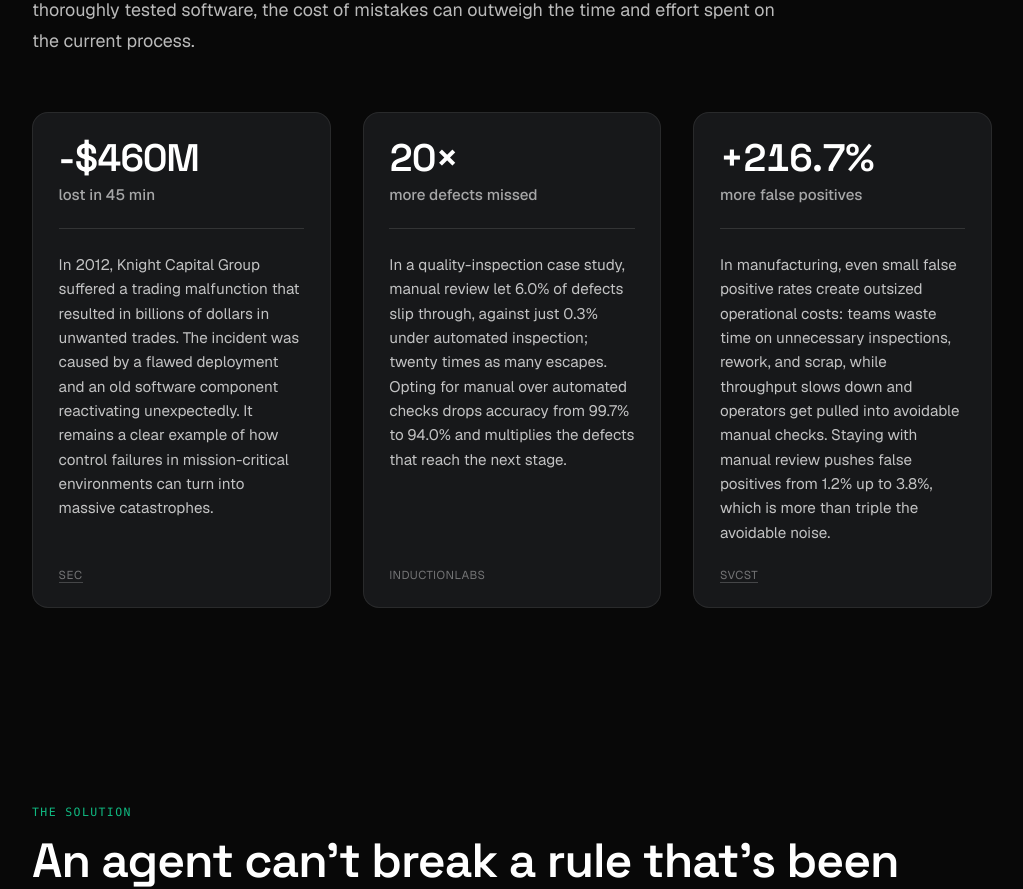
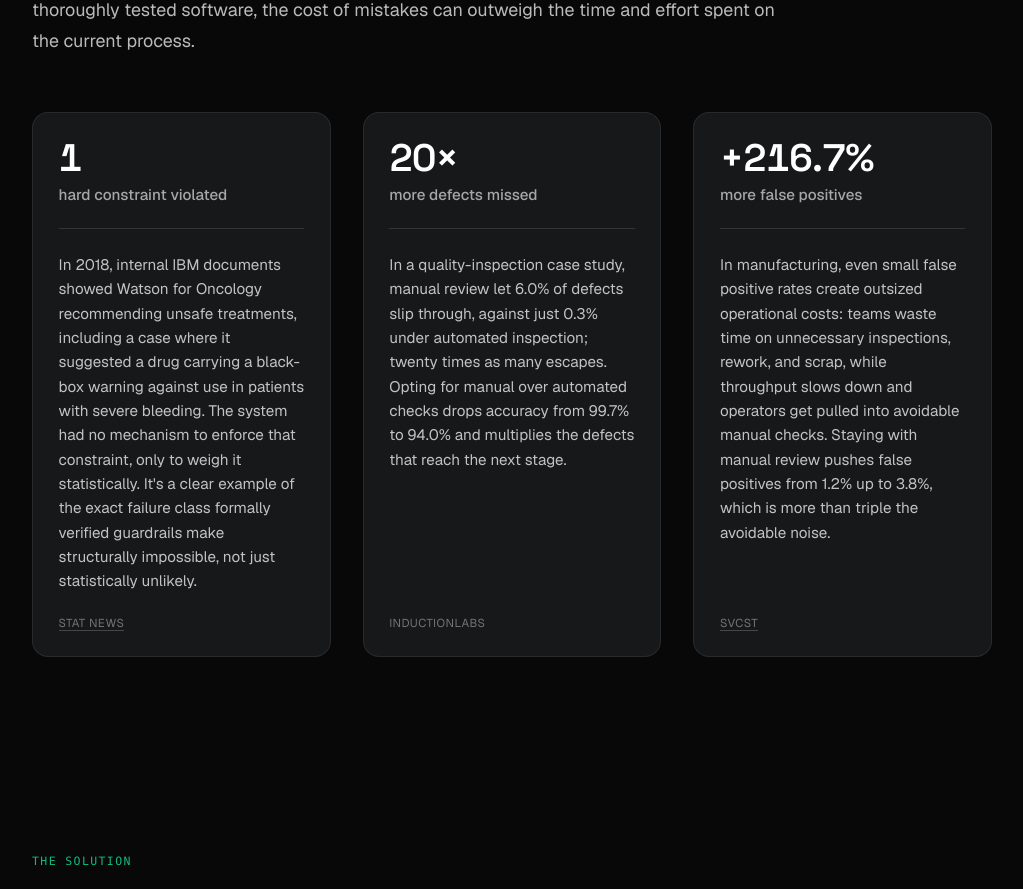
Before and after one commit to bijectai/website, a React (Vite) app: page / in a window 1280 px wide. Shown: the part 1080-1969 px from the top of the page, without its empty margins (128-1151 px from the left). Built offline with nearby package versions, Linux system fonts and the light colour scheme.

Commit message:
replaced example

```diff
--- a/src/components/Problem.tsx
+++ b/src/components/Problem.tsx
@@ -21,26 +21,28 @@ export function Problem() {
         <div className="problem-cards">
           <article className="problem-card">
             <p className="problem-card-metric">
-              <CountUp from={0} to={460} prefix="-$" suffix="M" />
+              <CountUp from={0} to={1} />
             </p>
-            <p className="problem-card-context">lost in 45 min</p>
+            <p className="problem-card-context">hard constraint violated</p>
             <hr className="problem-card-rule" />
             <p className="problem-card-body">
-              In 2012, Knight Capital Group suffered a trading malfunction that
-              resulted in billions of dollars in unwanted trades. The incident
-              was caused by a flawed deployment and an old software component
-              reactivating unexpectedly. It remains a clear example of how
-              control failures in mission-critical environments can turn into
-              massive catastrophes.
+              In 2018, internal IBM documents showed Watson for Oncology
+              recommending unsafe treatments, including a case where it
+              suggested a drug carrying a black-box warning against use in
+              patients with severe bleeding. The system had no mechanism to
+              enforce that constraint, only to weigh it statistically. It's a
+              clear example of the exact failure class formally verified
+              guardrails make structurally impossible, not just statistically
+              unlikely.
             </p>
             <p className="problem-card-ref">
               <a
                 className="problem-card-ref-link"
-                href="https://www.sec.gov/newsroom/press-releases/2013-222"
+                href="https://www.statnews.com/2018/07/25/ibm-watson-recommended-unsafe-incorrect-treatments/"
                 target="_blank"
                 rel="noopener noreferrer"
               >
-                SEC
+                STAT News
               </a>
             </p>
           </article>
```
